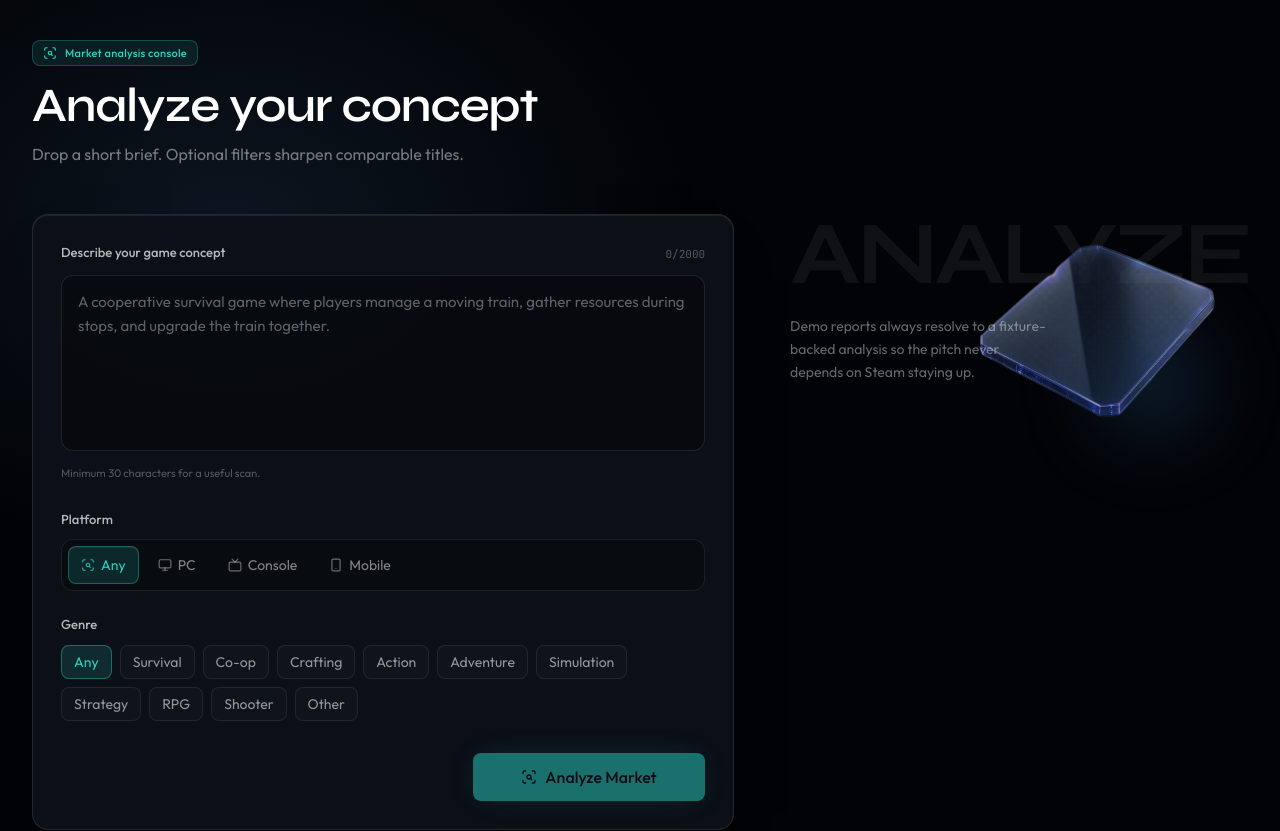
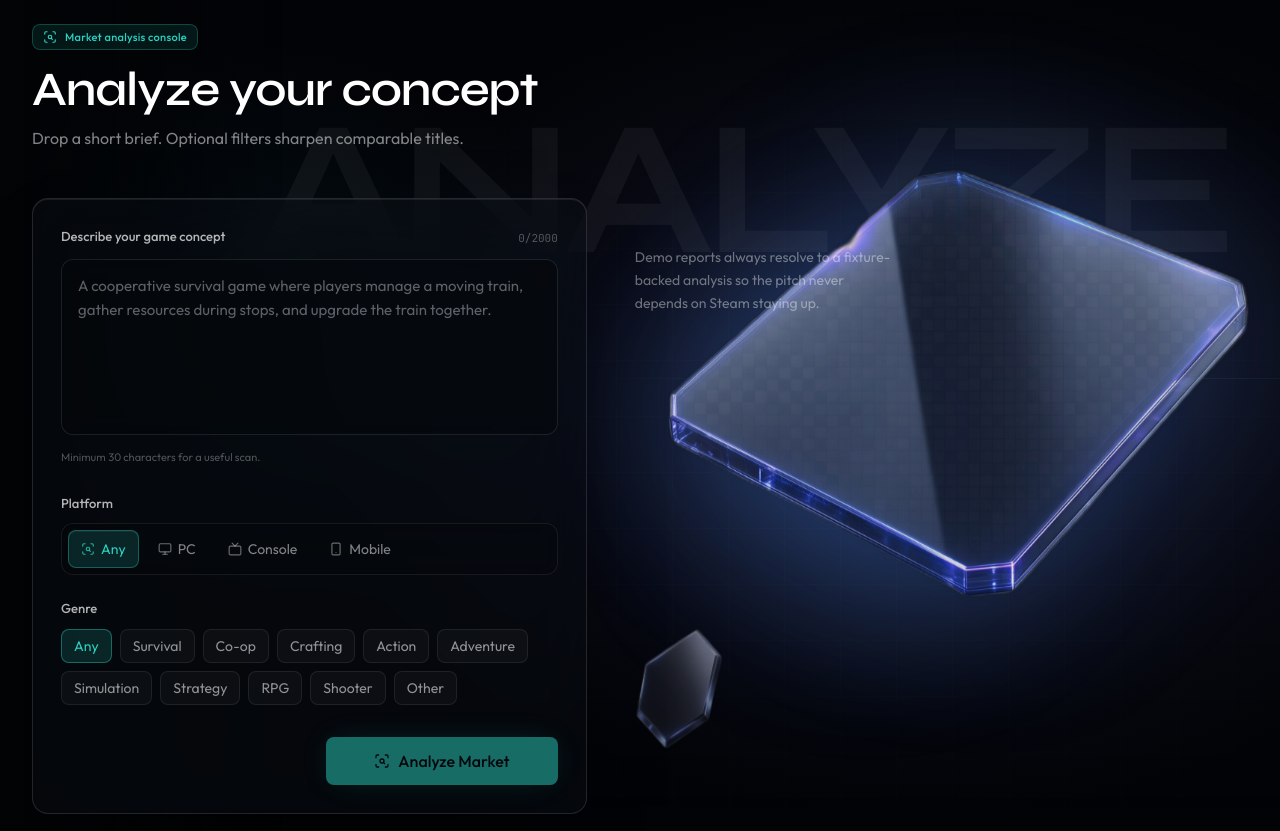
Before and after one commit to xsolla-baku-gametech-hackathon/team-hype, a Next.js app: page / in a window 1280 px wide. Shown: the part 2660-3491 px from the top of the page. Built offline with nearby package versions, Linux system fonts and the light colour scheme.

Commit message:
Expand analyze stage with transparent holo visuals and add site-wide Lenis smooth scroll.

```diff
--- a/package.json
+++ b/package.json
@@ -15,6 +15,7 @@
     "class-variance-authority": "^0.7.1",
     "clsx": "^2.1.1",
     "gsap": "^3.15.0",
+    "lenis": "^1.3.26",
     "lucide-react": "^1.44.0",
     "motion": "^13.2.0",
     "next": "16.3.4",
--- a/src/app/globals.css
+++ b/src/app/globals.css
@@ -69,6 +69,23 @@
     scroll-behavior: smooth;
   }
 
+  html.lenis,
+  html.lenis body {
+    height: auto;
+  }
+
+  .lenis.lenis-smooth {
+    scroll-behavior: auto !important;
+  }
+
+  .lenis.lenis-smooth [data-lenis-prevent] {
+    overscroll-behavior: contain;
+  }
+
+  .lenis.lenis-stopped {
+    overflow: hidden;
+  }
+
   @media (prefers-reduced-motion: reduce) {
     html {
       scroll-behavior: auto;
@@ -88,6 +105,13 @@
     color: var(--foreground);
     font-family: var(--font-sans);
     font-feature-settings: "tnum" 1;
+  }
+
+  /* Fixed HUD dock clearance for in-page anchors */
+  #analyze,
+  #product,
+  #how-it-works {
+    scroll-margin-top: 5.5rem;
   }
 
   ::selection {
--- a/src/app/layout.tsx
+++ b/src/app/layout.tsx
@@ -4,6 +4,7 @@ import { JetBrains_Mono, Outfit, Syne } from "next/font/google";
 import { SiteFooter } from "@/components/layout/site-footer";
 import { SiteHeader } from "@/components/layout/site-header";
 import { SiteGrain } from "@/components/shared/site-grain";
+import { SmoothScroll } from "@/components/shared/smooth-scroll";
 import { APP_DESCRIPTION, APP_NAME } from "@/lib/site-config";
 
 import "./globals.css";
@@ -43,6 +44,7 @@ export default function RootLayout({
       className={`${fontDisplay.variable} ${fontBody.variable} ${fontMono.variable}`}
     >
       <body className="flex min-h-screen flex-col bg-background font-sans antialiased">
+        <SmoothScroll>
           <a
             href="#main"
             className="sr-only focus:not-sr-only focus:fixed focus:top-3 focus:left-3 focus:z-[70] focus:rounded-md focus:bg-accent focus:px-3 focus:py-2 focus:text-accent-foreground"
@@ -55,6 +57,7 @@ export default function RootLayout({
             {children}
           </main>
           <SiteFooter />
+        </SmoothScroll>
       </body>
     </html>
   );
--- a/src/components/landing/concept-form.tsx
+++ b/src/components/landing/concept-form.tsx
@@ -1,9 +1,17 @@
 "use client";
 
-import { useId, useState, type FormEvent } from "react";
+import { useEffect, useId, useRef, useState, type FormEvent } from "react";
 import { useRouter } from "next/navigation";
+import gsap from "gsap";
 import { Monitor, ScanSearch, Smartphone, Tv } from "lucide-react";
-import { AnimatePresence, motion, useReducedMotion } from "motion/react";
+import {
+  AnimatePresence,
+  motion,
+  useMotionValue,
+  useReducedMotion,
+  useSpring,
+  useMotionTemplate,
+} from "motion/react";
 
 import { Reveal } from "@/components/shared/reveal";
 import { Magnetic } from "@/components/shared/magnetic";
@@ -51,7 +59,8 @@ const SUBMIT_STATUS = [
 ] as const;
 
 /**
- * Premium GameTech analysis console. Validation + demo routing unchanged.
+ * Immersive analysis console — transparent glass form over a full-bleed
+ * animated holo-panel stage (transparent PNG).
  */
 export function ConceptForm() {
   const router = useRouter();
@@ -100,27 +109,27 @@ export function ConceptForm() {
   const meetsMinimum = concept.trim().length >= MIN_CONCEPT_LENGTH;
 
   return (
-    <section className="relative overflow-hidden py-24 sm:py-32">
-      <div
-        aria-hidden="true"
-        className="pointer-events-none absolute inset-0 -z-10 bg-[radial-gradient(ellipse_55%_50%_at_18%_30%,oklch(0.55_0.1_250_/_0.16),transparent_65%)]"
-      />
+    <section
+      id="analyze-section"
+      className="relative isolate min-h-[100dvh] overflow-hidden py-20 sm:py-24 lg:py-28"
+    >
+      <AnalyzeStage />
 
-      <Container>
+      <Container className="relative z-20">
         <Reveal className="mb-10 max-w-2xl sm:mb-12">
-          <div className="inline-flex items-center gap-2 rounded-md border border-accent/25 bg-accent/10 px-2.5 py-1 text-[11px] font-medium tracking-wide text-accent">
+          <div className="inline-flex items-center gap-2 rounded-md border border-accent/25 bg-accent/10 px-2.5 py-1 text-[11px] font-medium tracking-wide text-accent backdrop-blur-md">
             <ScanSearch className="size-3.5" aria-hidden="true" />
             Market analysis console
           </div>
           <h2 className="font-display mt-4 text-3xl font-semibold tracking-tight text-balance text-white sm:text-4xl lg:text-5xl">
             Analyze your concept
           </h2>
-          <p className="mt-3 max-w-[48ch] text-base text-pretty text-white/45">
+          <p className="mt-3 max-w-[48ch] text-base text-pretty text-white/50">
             Drop a short brief. Optional filters sharpen comparable titles.
           </p>
         </Reveal>
 
-        <div className="grid items-start gap-10 lg:grid-cols-[minmax(0,1.15fr)_minmax(0,0.75fr)] lg:gap-14">
+        <div className="grid items-center gap-10 lg:grid-cols-[minmax(0,0.95fr)_minmax(0,1.05fr)] lg:gap-8 xl:gap-12">
           <Reveal>
             <form
               id="analyze"
@@ -128,7 +137,7 @@ export function ConceptForm() {
               className="relative w-full scroll-mt-28"
               noValidate
             >
-              <div className="rounded-xl border border-white/10 bg-[#0c1118]/92 p-5 panel-bevel sm:p-7">
+              <div className="rounded-2xl border border-white/12 bg-[#0a0e14]/45 p-5 shadow-[inset_0_1px_0_oklch(1_0_0_/_0.08),0_32px_80px_-40px_rgba(0,0,0,0.85)] backdrop-blur-2xl sm:p-7">
                 <div className="flex items-end justify-between gap-3">
                   <Label
                     htmlFor={conceptFieldId}
@@ -162,7 +171,7 @@ export function ConceptForm() {
                       ? `${conceptFieldId}-error`
                       : `${conceptFieldId}-hint`
                   }
-                  className="mt-3 min-h-[160px] border-white/10 bg-black/35 text-[15px] leading-relaxed transition-[border-color,box-shadow] duration-300 focus-visible:border-accent/55 focus-visible:shadow-[0_0_0_3px_oklch(0.78_0.13_185_/_0.18)] focus-visible:ring-0"
+                  className="mt-3 min-h-[160px] border-white/10 bg-black/25 text-[15px] leading-relaxed backdrop-blur-sm transition-[border-color,box-shadow] duration-300 focus-visible:border-accent/55 focus-visible:shadow-[0_0_0_3px_oklch(0.78_0.13_185_/_0.18)] focus-visible:ring-0"
                 />
                 <p
                   id={`${conceptFieldId}-hint`}
@@ -181,7 +190,7 @@ export function ConceptForm() {
                   <div
                     role="radiogroup"
                     aria-labelledby={platformGroupId}
-                    className="flex flex-wrap gap-1.5 rounded-lg border border-white/[0.08] bg-black/25 p-1.5"
+                    className="flex flex-wrap gap-1.5 rounded-lg border border-white/[0.08] bg-black/20 p-1.5 backdrop-blur-sm"
                   >
                     {PLATFORM_FILTERS.map((option) => {
                       const Icon = option.icon;
@@ -233,7 +242,7 @@ export function ConceptForm() {
                             "rounded-md border px-3 py-1.5 text-sm transition-[background-color,border-color,color,transform] duration-300 ease-[cubic-bezier(0.16,1,0.3,1)] active:scale-[0.98]",
                             selected
                               ? "border-accent/40 bg-accent/15 text-accent"
-                              : "border-white/[0.08] bg-white/[0.02] text-white/55 hover:border-white/16 hover:text-white",
+                              : "border-white/[0.08] bg-white/[0.03] text-white/55 hover:border-white/16 hover:text-white",
                           )}
                         >
                           {option.label}
@@ -286,30 +295,140 @@ export function ConceptForm() {
             </form>
           </Reveal>
 
-          <Reveal delay={0.08} className="relative hidden min-h-[280px] lg:block">
-            <p className="pointer-events-none select-none font-display text-[clamp(3.5rem,7vw,5.75rem)] leading-[0.9] font-bold tracking-[-0.04em] text-white/[0.06]">
-              ANALYZE
-            </p>
-            <p className="relative z-10 mt-5 max-w-[28ch] text-sm leading-relaxed text-pretty text-white/40">
+          {/* Spacer column — visual stage paints behind/through this area */}
+          <div className="pointer-events-none relative hidden min-h-[420px] lg:block xl:min-h-[520px]" aria-hidden="true">
+            <p className="relative z-10 max-w-[28ch] text-sm leading-relaxed text-pretty text-white/40">
               Demo reports always resolve to a fixture-backed analysis so the pitch
               never depends on Steam staying up.
             </p>
-            {/* eslint-disable-next-line @next/next/no-img-element */}
-            <img
-              src={VISUAL_ASSETS.analyzeGlow.path}
-              alt=""
-              className="pointer-events-none absolute right-0 bottom-0 w-[68%] opacity-65"
-              onError={(event) => {
-                event.currentTarget.style.display = "none";
-              }}
-            />
-            <div
-              aria-hidden="true"
-              className="absolute right-6 bottom-10 size-36 rounded-full bg-[radial-gradient(circle,oklch(0.65_0.14_250_/_0.35),transparent_70%)] blur-2xl"
-            />
-          </Reveal>
+          </div>
         </div>
       </Container>
     </section>
   );
 }
+
+/** Full-bleed transparent holo stage with parallax + GSAP motion. */
+function AnalyzeStage() {
+  const reduce = useReducedMotion();
+  const stageRef = useRef<HTMLDivElement>(null);
+  const mx = useMotionValue(0);
+  const my = useMotionValue(0);
+  const sx = useSpring(mx, { stiffness: 70, damping: 22 });
+  const sy = useSpring(my, { stiffness: 70, damping: 22 });
+  const panelTransform = useMotionTemplate`translate3d(${sx}px, ${sy}px, 0)`;
+
+  useEffect(() => {
+    if (reduce || !stageRef.current) return;
+
+    const ctx = gsap.context(() => {
+      gsap.to(".analyze-panel", {
+        y: -18,
+        duration: 5.5,
+        ease: "sine.inOut",
+        repeat: -1,
+        yoyo: true,
+      });
+      gsap.to(".analyze-glow", {
+        opacity: 0.55,
+        scale: 1.08,
+        duration: 3.4,
+        ease: "sine.inOut",
+        repeat: -1,
+        yoyo: true,
+      });
+      gsap.fromTo(
+        ".analyze-beam",
+        { xPercent: -25, opacity: 0.12 },
+        {
+          xPercent: 25,
+          opacity: 0.4,
+          duration: 5.2,
+          ease: "sine.inOut",
+          repeat: -1,
+          yoyo: true,
+        },
+      );
+      gsap.to(".analyze-watermark", {
+        opacity: 0.09,
+        duration: 4,
+        ease: "sine.inOut",
+        repeat: -1,
+        yoyo: true,
+      });
+    }, stageRef);
+
+    return () => ctx.revert();
+  }, [reduce]);
+
+  function onMove(event: React.MouseEvent<HTMLDivElement>) {
+    if (reduce || !stageRef.current) return;
+    const rect = stageRef.current.getBoundingClientRect();
+    const px = (event.clientX - rect.left) / rect.width - 0.5;
+    const py = (event.clientY - rect.top) / rect.height - 0.5;
+    mx.set(px * 24);
+    my.set(py * 16);
+  }
+
+  function onLeave() {
+    mx.set(0);
+    my.set(0);
+  }
+
+  return (
+    <div
+      ref={stageRef}
+      className="pointer-events-none absolute inset-0 -z-10 overflow-hidden lg:pointer-events-auto"
+      onMouseMove={onMove}
+      onMouseLeave={onLeave}
+      aria-hidden="true"
+    >
+      <div className="absolute inset-0 bg-[radial-gradient(ellipse_70%_60%_at_72%_48%,oklch(0.42_0.1_280_/_0.28),transparent_68%)]" />
+      <div className="absolute inset-0 bg-[radial-gradient(ellipse_50%_45%_at_18%_40%,oklch(0.45_0.08_230_/_0.14),transparent_60%)]" />
+      <div className="absolute inset-0 hud-grid opacity-40 [mask-image:radial-gradient(ellipse_75%_70%_at_70%_50%,#000_15%,transparent_78%)]" />
+
+      <p className="analyze-watermark pointer-events-none absolute top-[18%] right-[2%] select-none font-display text-[clamp(5rem,16vw,12rem)] leading-none font-bold tracking-[-0.05em] text-white/[0.07] lg:right-[4%]">
+        ANALYZE
+      </p>
+
+      <div className="analyze-beam absolute top-[46%] right-0 hidden h-px w-[70%] bg-gradient-to-r from-transparent via-accent/45 to-transparent lg:block" />
+
+      <div className="analyze-glow absolute top-[28%] right-[8%] h-[48%] w-[48%] rounded-full bg-[radial-gradient(circle,oklch(0.58_0.14_260_/_0.35),transparent_68%)] blur-3xl" />
+
+      {/* Dominant transparent holo panel */}
+      <motion.div
+        className="absolute top-1/2 right-[-4%] w-[min(92vw,720px)] -translate-y-1/2 sm:right-[-2%] sm:w-[min(78vw,780px)] lg:right-[0%] lg:w-[min(58vw,860px)] xl:w-[min(52vw,920px)]"
+        style={reduce ? undefined : { transform: panelTransform }}
+      >
+        <div className="analyze-panel will-change-transform">
+          {/* eslint-disable-next-line @next/next/no-img-element */}
+          <img
+            src={VISUAL_ASSETS.analyzeGlow.path}
+            alt=""
+            className="w-full scale-[1.1] object-contain opacity-90 drop-shadow-[0_0_80px_oklch(0.55_0.14_260_/_0.45)] sm:scale-[1.15]"
+            onError={(event) => {
+              event.currentTarget.style.display = "none";
+            }}
+          />
+        </div>
+      </motion.div>
+
+      {/* Secondary smaller shard for depth */}
+      <motion.div
+        className="absolute bottom-[12%] right-[38%] hidden w-[18%] opacity-50 lg:block"
+        animate={reduce ? undefined : { y: [0, -10, 0], rotate: [0, 3, 0] }}
+        transition={{ duration: 7, repeat: Infinity, ease: "easeInOut" }}
+      >
+        {/* eslint-disable-next-line @next/next/no-img-element */}
+        <img
+          src={VISUAL_ASSETS.supportHexShard.path}
+          alt=""
+          className="w-full object-contain"
+        />
+      </motion.div>
+
+      <div className="absolute inset-x-0 bottom-0 h-32 bg-gradient-to-t from-background to-transparent" />
+      <div className="absolute inset-y-0 left-0 w-[28%] bg-gradient-to-r from-background via-background/60 to-transparent lg:w-[22%]" />
+    </div>
+  );
+}
--- /dev/null
+++ b/src/components/shared/smooth-scroll.tsx
@@ -0,0 +1,67 @@
+"use client";
+
+import { useEffect } from "react";
+import Lenis from "lenis";
+import "lenis/dist/lenis.css";
+import { useReducedMotion } from "motion/react";
+
+/**
+ * Site-wide Lenis smooth scrolling. Respects prefers-reduced-motion.
+ * Same-page hash links (#analyze, /#analyze) route through Lenis.
+ */
+export function SmoothScroll({ children }: { children: React.ReactNode }) {
+  const reduce = useReducedMotion();
+
+  useEffect(() => {
+    if (reduce) return;
+
+    const lenis = new Lenis({
+      duration: 1.15,
+      easing: (t) => Math.min(1, 1.001 - Math.pow(2, -10 * t)),
+      smoothWheel: true,
+      touchMultiplier: 1.4,
+    });
+
+    let frame = 0;
+    function raf(time: number) {
+      lenis.raf(time);
+      frame = requestAnimationFrame(raf);
+    }
+    frame = requestAnimationFrame(raf);
+
+    function onAnchorClick(event: MouseEvent) {
+      if (event.defaultPrevented || event.button !== 0) return;
+      if (event.metaKey || event.ctrlKey || event.shiftKey || event.altKey) return;
+
+      const target = event.target as HTMLElement | null;
+      const anchor = target?.closest?.("a[href]") as HTMLAnchorElement | null;
+      if (!anchor) return;
+
+      const href = anchor.getAttribute("href");
+      if (!href || !href.includes("#")) return;
+
+      const url = new URL(href, window.location.href);
+      if (url.pathname !== window.location.pathname) return;
+
+      const hash = url.hash;
+      if (!hash || hash === "#") return;
+
+      const el = document.querySelector(hash);
+      if (!(el instanceof HTMLElement)) return;
+
+      event.preventDefault();
+      window.history.pushState(null, "", hash);
+      lenis.scrollTo(el, { offset: -88 });
+    }
+
+    document.addEventListener("click", onAnchorClick);
+
+    return () => {
+      cancelAnimationFrame(frame);
+      document.removeEventListener("click", onAnchorClick);
+      lenis.destroy();
+    };
+  }, [reduce]);
+
+  return <>{children}</>;
+}
```
Also changed, not shown: 1 other file (tests, documents, lock files or other folders). Lines whose indentation alone changed are shown as unchanged.
